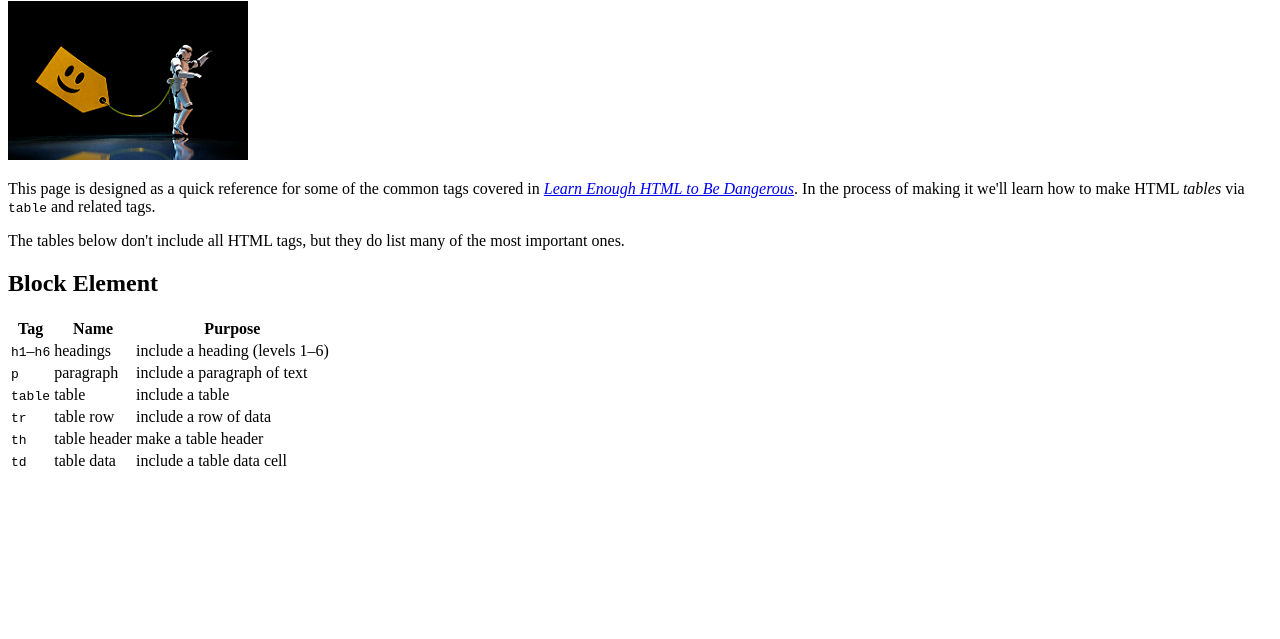
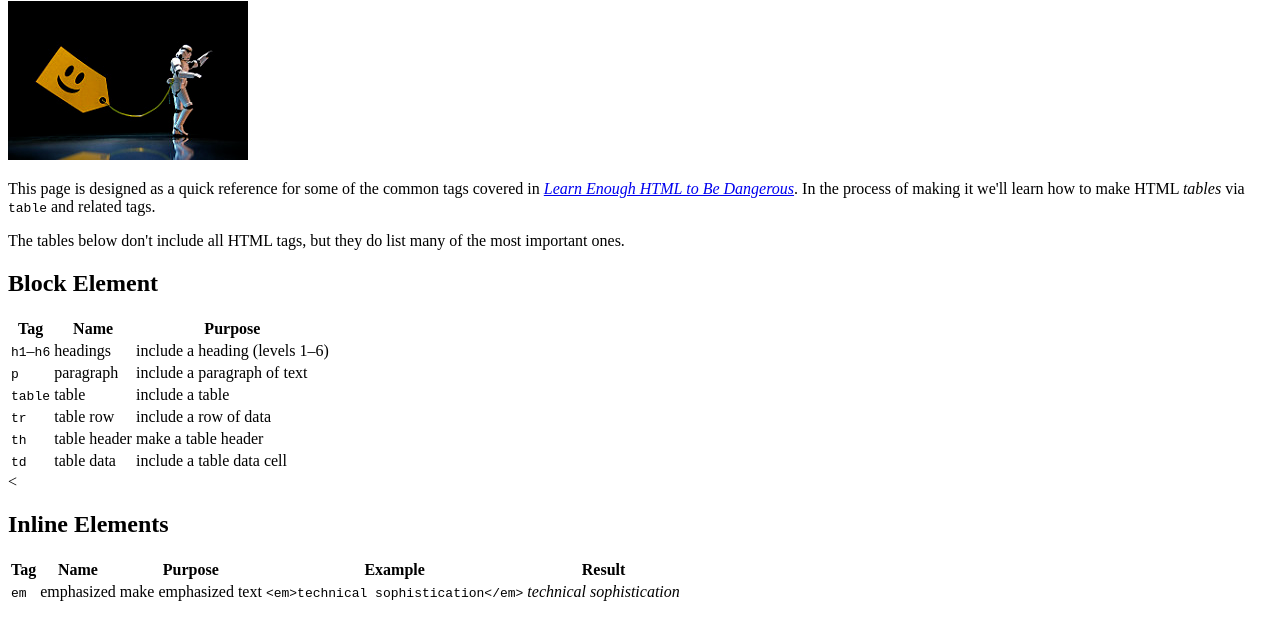
Before and after one commit to LandonSyn/sample_website, a plain HTML site: page tags.html in a window 1280 px wide. Shown: the part 79-718 px from the top of the page. Drawn offline with Linux system fonts and the light colour scheme.

Commit message:
Add another table to tags page

```diff
--- a/tags.html
+++ b/tags.html
@@ -60,3 +60,22 @@
         <td>include a table data cell</td>
       </tr>
     </table>
+
+    <<h2>Inline Elements</h2>
+
+      <table>
+        <tr>
+          <th>Tag</th>
+          <th>Name</th>
+          <th>Purpose</th>
+          <th>Example</th>
+          <th>Result</th>
+        </tr>
+        <tr>
+          <td><code>em</code></td>
+          <td>emphasized</td>
+          <td>make emphasized text</td>
+          <td><code>&lt;em&gt;technical sophistication&lt;/em&gt;</code></td>
+          <td><em>technical sophistication</em></td>
+        </tr>
+      </table>
```
